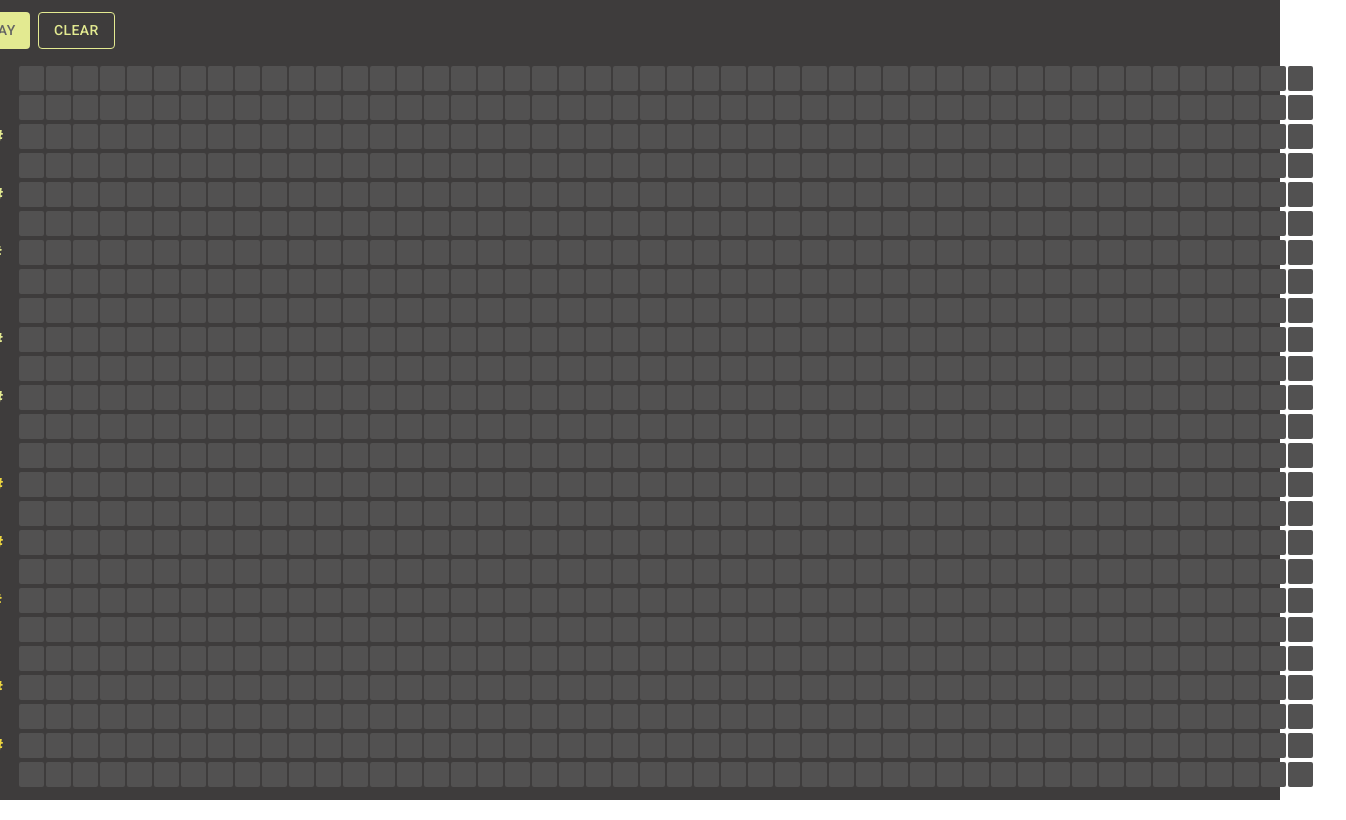
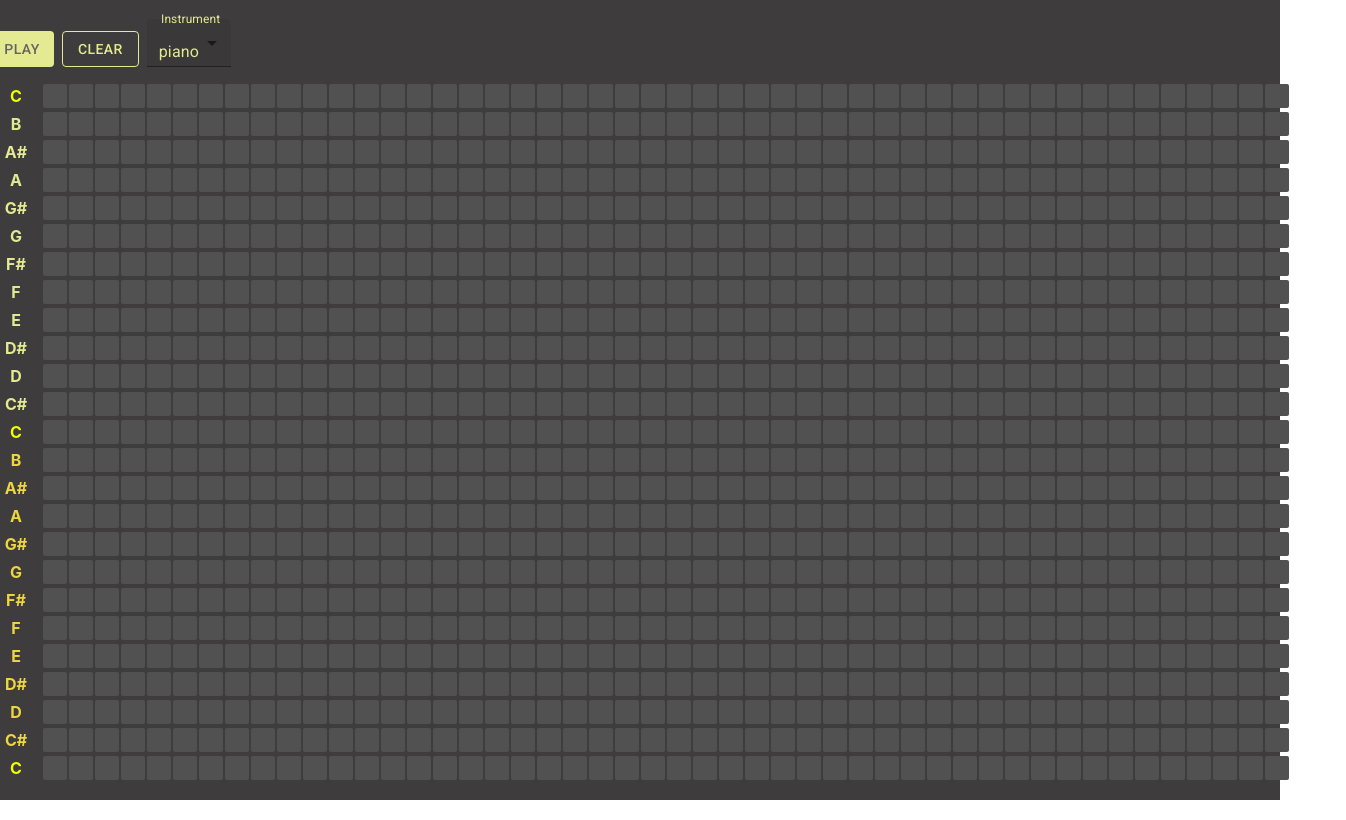
Before and after one commit to LouisAndrew/loop-maker, a React (Create React App) app: page / in a window 1280 px wide. Shown: the whole page, 1346 px wide, since content can reach past the window. Built offline with nearby package versions, Linux system fonts and the light colour scheme.

Commit message:
feat(instrument-notes): create list of notes for every instruments

```diff
--- a/src/components/TrackItem/Grid/GridItem.jsx
+++ b/src/components/TrackItem/Grid/GridItem.jsx
@@ -1,11 +1,13 @@
 /* eslint-disable react/no-array-index-key */
 import React, { useEffect, useRef, useState } from 'react';
-import { Stack, Box, Button } from '@mui/material';
+import {
+  Stack, Box, Button, FormControl, InputLabel, Select, MenuItem,
+} from '@mui/material';
 import omit from 'lodash.omit';
 import { ResizableBox } from 'react-resizable';
 import PropTypes from 'prop-types';
 import {
-  NOTES, DELIMITER, GRID_COLS, GRID_ROWS, BASE_NOTES,
+  NOTES, DELIMITER, GRID_COLS, GRID_ROWS, BASE_NOTES, INSTRUMENTS,
 } from './const';
 
 /**
@@ -32,6 +34,8 @@ const GridItem = ({ trackColor = 'yellow', onPlay }) => {
    * @type {[string]}
    */
   const [key, setKey] = useState(Math.random());
+
+  const [instrument, setInstrument] = useState('piano');
 
   /**
    * Sets whether the component is done being rendered for the first time.
@@ -111,6 +115,7 @@ const GridItem = ({ trackColor = 'yellow', onPlay }) => {
   const handlePlay = () => {
     onPlay(
       activeBox.map((box) => `${box}${DELIMITER}${activeBoxValues[box] ?? 0}`),
+      instrument,
     );
   };
 
@@ -137,11 +142,13 @@ const GridItem = ({ trackColor = 'yellow', onPlay }) => {
   }, [activeBox, activeBoxValues]);
 
   const baseColor = `primary.${trackColor}`;
-  const BOX_SIZE = 25;
+  const BOX_SIZE = 24;
+
+  // const instrumentNotes = (INSTRUMENT_NOTES[instrument]);
 
   return (
     <Stack padding={4}>
-      <Stack direction="row" spacing={1} paddingBottom={2}>
+      <Stack direction="row" alignItems="flex-end" spacing={1} paddingBottom={2}>
         <Button
           onClick={handlePlay}
           sx={{
@@ -158,6 +165,28 @@ const GridItem = ({ trackColor = 'yellow', onPlay }) => {
         >
           Clear
         </Button>
+        <Box sx={{ width: 64 }}>
+          <FormControl size="small" sx={{ minWidth: 80 }}>
+            <InputLabel id="instrument" sx={{ color: baseColor }}>Instrument</InputLabel>
+            <Select
+              labelId="instrument"
+              id="instrument-input"
+              value={instrument}
+              defaultValue="piano"
+              label="Instrument"
+              autoWidth
+              variant="filled"
+              onChange={(e) => setInstrument(e.target.value)}
+              sx={{ color: baseColor }}
+            >
+              {INSTRUMENTS.map((instrumentData) => (
+                <MenuItem value={instrumentData} key={instrumentData}>
+                  {instrumentData}
+                </MenuItem>
+              ))}
+            </Select>
+          </FormControl>
+        </Box>
       </Stack>
       <Stack spacing={0.25} key={key}>
         {createArray(GRID_ROWS).map((_, rowIndex) => {
--- a/src/components/TrackItem/Grid/GridOverlay.jsx
+++ b/src/components/TrackItem/Grid/GridOverlay.jsx
@@ -27,7 +27,7 @@ const GridOverlay = ({ playDuration, trackColor }) => {
 
     if (playDuration > 0) {
       timer = setInterval(() => {
-        setProgress((prev) => (prev === 100 ? prev : (prev + 1)));
+        setProgress((prev) => (prev === 100 ? prev : prev + 1));
       }, playDuration / 100);
     } else {
       resetProgress();
@@ -47,20 +47,30 @@ const GridOverlay = ({ playDuration, trackColor }) => {
   return isActive ? (
     <Box
       position="absolute"
-      height="100%"
-      width="100%"
       bgcolor="rgba(0, 0, 0, 0.1)"
       display="flex"
       flexDirection="column"
       alignItems="center"
       justifyContent="center"
-      sx={{ backdropFilter: 'blur(1px)', zIndex: 99 }}
+      sx={{
+        backdropFilter: 'blur(1px)',
+        zIndex: 99,
+        top: 0,
+        left: 0,
+        right: 0,
+        bottom: 0,
+      }}
     >
       <Box color="#fff" fontWeight="bold" fontSize="32px">
         PLAYING AUDIO
       </Box>
       <Box width="20vw" color={`primary.${trackColor}`} sx={{ marginTop: 3 }}>
-        <LinearProgress key={progressKey} color="inherit" variant="determinate" value={progress} />
+        <LinearProgress
+          key={progressKey}
+          color="inherit"
+          variant="determinate"
+          value={progress}
+        />
       </Box>
     </Box>
   ) : null;
--- a/src/components/TrackItem/Grid/const.js
+++ b/src/components/TrackItem/Grid/const.js
@@ -1,7 +1,20 @@
-const BASE_NOTES = ['B', 'A#', 'A', 'G#', 'G', 'F#', 'F', 'E', 'D#', 'D', 'C#', 'C'];
+const BASE_NOTES = [
+  'B',
+  'A#',
+  'A',
+  'G#',
+  'G',
+  'F#',
+  'F',
+  'E',
+  'D#',
+  'D',
+  'C#',
+  'C',
+];
 const NOTES = ['C', ...BASE_NOTES, ...BASE_NOTES];
 const DELIMITER = '__';
-const GRID_ROWS = (2 * BASE_NOTES.length) + 1;
+const GRID_ROWS = 2 * BASE_NOTES.length + 1;
 const GRID_COLS = 48;
 const NOTATIONS = ['1n', '2n', '4n', '8n'];
 const NOTATION_VALUES = {
@@ -10,7 +23,330 @@ const NOTATION_VALUES = {
   '4n': 2,
   '8n': 1,
 };
+const INSTRUMENTS = [
+  'bass-electric',
+  'cello',
+  'clarinet',
+  'flute',
+  'guitar-acoustic',
+  'guitar-electric',
+  'harp',
+  'piano',
+  'saxophone',
+  'violin',
+];
+
+const INSTRUMENT_NOTES = {
+  'bass-electric': [
+    'As2',
+    'Cs2',
+    'E2',
+    'G2',
+    'As3',
+    'Cs3',
+    'E3',
+    'G3',
+    'As4',
+    'Cs4',
+    'E4',
+    'G4',
+    'As5',
+    'Cs5',
+    'E5',
+    'G5',
+  ],
+  cello: [
+    'E3',
+    'E4',
+    'F2',
+    'F3',
+    'F4',
+    'Fs3',
+    'Fs4',
+    'G2',
+    'G3',
+    'G4',
+    'Gs2',
+    'Gs3',
+    'Gs4',
+    'A2',
+    'A3',
+    'A4',
+    'As2',
+    'As3',
+    'As4',
+    'B2',
+    'B3',
+    'B4',
+    'C2',
+    'C3',
+    'C4',
+    'C5',
+    'Cs3',
+    'Cs4',
+    'D2',
+    'D3',
+    'D4',
+    'Ds2',
+    'Ds3',
+    'Ds4',
+    'E2',
+  ],
+  clarinet: [
+    'D3',
+    'D4',
+    'D5',
+    'F2',
+    'F3',
+    'F4',
+    'Fs5',
+    'As2',
+    'As3',
+    'As4',
+    'D2',
+  ],
+  flute: [
+    'A5',
+    'C3',
+    'C4',
+    'C5',
+    'C6',
+    'E3',
+    'E4',
+    'E5',
+    'A3',
+    'A4',
+  ],
+  'guitar-acoustic': [
+    'F3',
+    'Fs1',
+    'Fs2',
+    'Fs3',
+    'G1',
+    'G2',
+    'G3',
+    'Gs1',
+    'Gs2',
+    'Gs3',
+    'A1',
+    'A2',
+    'A3',
+    'As1',
+    'As2',
+    'As3',
+    'B1',
+    'B2',
+    'B3',
+    'C2',
+    'C3',
+    'C4',
+    'Cs2',
+    'Cs3',
+    'Cs4',
+    'D1',
+    'D2',
+    'D3',
+    'D4',
+    'Ds1',
+    'Ds2',
+    'Ds3',
+    'E1',
+    'E2',
+    'E3',
+    'F1',
+    'F2',
+  ],
+  'guitar-electric': [
+    'Ds3',
+    'Ds4',
+    'Ds5',
+    'E2',
+    'Fs2',
+    'Fs3',
+    'Fs4',
+    'Fs5',
+    'A2',
+    'A3',
+    'A4',
+    'A5',
+    'C3',
+    'C4',
+    'C5',
+    'C6',
+    'Cs2',
+  ],
+  harp: [
+    'C5',
+    'D2',
+    'D4',
+    'D6',
+    'D7',
+    'E1',
+    'E3',
+    'E5',
+    'F2',
+    'F4',
+    'F6',
+    'F7',
+    'G1',
+    'G3',
+    'G5',
+    'A2',
+    'A4',
+    'A6',
+    'B1',
+    'B3',
+    'B5',
+    'B6',
+    'C3',
+  ],
+  piano: [
+    'A0',
+    'A1',
+    'A2',
+    'A3',
+    'A4',
+    'A5',
+    'A6',
+    'As0',
+    'As1',
+    'As2',
+    'As3',
+    'As4',
+    'As5',
+    'As6',
+    'B0',
+    'B1',
+    'B2',
+    'B3',
+    'B4',
+    'B5',
+    'B6',
+    'C0',
+    'C1',
+    'C2',
+    'C3',
+    'C4',
+    'C5',
+    'C6',
+    'C7',
+    'Cs0',
+    'Cs1',
+    'Cs2',
+    'Cs3',
+    'Cs4',
+    'Cs5',
+    'Cs6',
+    'D0',
+    'D1',
+    'D2',
+    'D3',
+    'D4',
+    'D5',
+    'D6',
+    'Ds0',
+    'Ds1',
+    'Ds2',
+    'Ds3',
+    'Ds4',
+    'Ds5',
+    'Ds6',
+    'E0',
+    'E1',
+    'E2',
+    'E3',
+    'E4',
+    'E5',
+    'E6',
+    'F0',
+    'F1',
+    'F2',
+    'F3',
+    'F4',
+    'F5',
+    'F6',
+    'Fs0',
+    'Fs1',
+    'Fs2',
+    'Fs3',
+    'Fs4',
+    'Fs5',
+    'Fs6',
+    'G0',
+    'G1',
+    'G2',
+    'G3',
+    'G4',
+    'G5',
+    'G6',
+    'Gs0',
+    'Gs1',
+    'Gs2',
+    'Gs3',
+    'Gs4',
+    'Gs5',
+    'Gs6',
+  ],
+  saxophone: [
+    'E2',
+    'Ds4',
+    'E3',
+    'E4',
+    'F2',
+    'F3',
+    'F4',
+    'Fs2',
+    'Fs3',
+    'Fs4',
+    'G2',
+    'G3',
+    'G4',
+    'Gs2',
+    'Gs3',
+    'Gs4',
+    'A3',
+    'A4',
+    'As2',
+    'As3',
+    'B2',
+    'B3',
+    'C3',
+    'C4',
+    'Cs2',
+    'Cs3',
+    'Cs4',
+    'D2',
+    'D3',
+    'D4',
+    'Ds2',
+    'Ds3',
+  ],
+  violin: [
+    'A3',
+    'A5',
+    'A6',
+    'C4',
+    'A4',
+    'C5',
+    'C6',
+    'C7',
+    'E4',
+    'E5',
+    'E6',
+    'G4',
+    'G5',
+    'G6',
+  ],
+};
 
 export {
-  NOTES, DELIMITER, GRID_COLS, GRID_ROWS, NOTATIONS, NOTATION_VALUES, BASE_NOTES,
+  NOTES,
+  DELIMITER,
+  GRID_COLS,
+  GRID_ROWS,
+  NOTATIONS,
+  NOTATION_VALUES,
+  BASE_NOTES,
+  INSTRUMENTS,
+  INSTRUMENT_NOTES,
 };
--- a/src/components/TrackItem/TrackGrid.jsx
+++ b/src/components/TrackItem/TrackGrid.jsx
@@ -1,12 +1,13 @@
-/* eslint-disable max-len */
-import React, { useState } from "react";
-import { Box } from "@mui/material";
-import * as Tone from "tone";
-import groupBy from "lodash.groupby";
+import React, { useState } from 'react';
+import { Box } from '@mui/material';
+import * as Tone from 'tone';
+import groupBy from 'lodash.groupby';
 
-import { BASE_NOTES, DELIMITER, NOTATION_VALUES, NOTES } from "./Grid/const";
-import GridOverlay from "./Grid/GridOverlay";
-import GridItem from "./Grid/GridItem";
+import {
+  BASE_NOTES, DELIMITER, NOTATION_VALUES, NOTES,
+} from './Grid/const';
+import GridOverlay from './Grid/GridOverlay';
+import GridItem from './Grid/GridItem';
 
 const TrackGrid = () => {
   const [playDuration, setPlayDuration] = useState(0);
@@ -26,31 +27,30 @@ const TrackGrid = () => {
    */
   const createTimeObject = (duration) => {
     // note: Assuming that every grid unit -> 8n or 1/8 note
-    const [nValue, nRest] = divide(duration, NOTATION_VALUES["1n"]);
-    const [halfNValue, halfNRest] = divide(nRest, NOTATION_VALUES["2n"]);
+    const [nValue, nRest] = divide(duration, NOTATION_VALUES['1n']);
+    const [halfNValue, halfNRest] = divide(nRest, NOTATION_VALUES['2n']);
     const [quarterNValue, quarterNRest] = divide(
       halfNRest,
-      NOTATION_VALUES["4n"]
+      NOTATION_VALUES['4n'],
     );
-    const [eighthNValue] = divide(quarterNRest, NOTATION_VALUES["8n"]);
+    const [eighthNValue] = divide(quarterNRest, NOTATION_VALUES['8n']);
 
     return {
-      "1n": nValue,
-      "2n": halfNValue,
-      "4n": quarterNValue,
-      "8n": eighthNValue,
+      '1n': nValue,
+      '2n': halfNValue,
+      '4n': quarterNValue,
+      '8n': eighthNValue,
     };
   };
 
   const toSeconds = (duration) => Tone.Transport.toSeconds(duration);
-  const getTotalNoteDuration = (start, duration) =>
-    (toSeconds(start) + toSeconds(duration)) * 1000;
+  const getTotalNoteDuration = (start, duration) => (toSeconds(start) + toSeconds(duration)) * 1000;
 
   /**
    * Function to play a grid item.
    * @param {string[]} items
    */
-  const play = async (items) => {
+  const play = async (items, instrument) => {
     const times = items.map((item) => {
       const [row, col, duration] = item.split(DELIMITER);
       return {
@@ -66,32 +66,30 @@ const TrackGrid = () => {
           const OCTAVES = [5, 4, 3];
           const note = NOTES[row];
           const octave = OCTAVES[Math.floor(row / (BASE_NOTES.length - 1))];
-          return `${note}${note === "C" ? octave + 1 : octave}`;
+          return `${note}${note === 'C' ? octave + 1 : octave}`;
         };
 
         return {
           note: getNote(),
           noteDatas,
         };
-      }
+      },
     );
 
-    // TODO: Add select to select multiple instrument
-    const instrument = 'piano'
     if (times.length > 0) {
       const player = new Tone.Sampler({
         urls: noteEntries.reduce(
-          (a, b) => ({ ...a, [b.note]: b.note.replace("#", "s") + ".ogg" }),
-          {}
+          (a, b) => ({ ...a, [b.note]: b.note.replace('#', 's') + '.ogg' }),
+          {},
         ),
-        baseUrl: `https://louisandrew.github.io/loop-maker/samples/${instrument}/`,
+        baseUrl: 'https://louisandrew.github.io/loop-maker/samples/' + instrument + '/',
         onload: async () => {
           /**
            * Gets the total duration of a track.
            * Retrieve the last note of the current track, then sum its start time and its duration.
            */
-          const noteDurations = [...times].map((item) =>
-            getTotalNoteDuration(item.start, item.duration)
+          const noteDurations = [...times].map(
+            (item) => getTotalNoteDuration(item.start, item.duration),
           );
           const totalTrackDuration = noteDurations.sort((a, b) => b - a)[0];
 
@@ -109,7 +107,7 @@ const TrackGrid = () => {
               player.triggerAttackRelease(
                 note,
                 duration,
-                `+${toSeconds(start)}`
+                '+' + toSeconds(start),
               );
             });
           });
@@ -119,7 +117,7 @@ const TrackGrid = () => {
   };
 
   return (
-    <Box position="relative">
+    <Box>
       <GridOverlay trackColor="yellow" playDuration={playDuration} />
       <GridItem trackColor="yellow" onPlay={play} />
     </Box>
```
